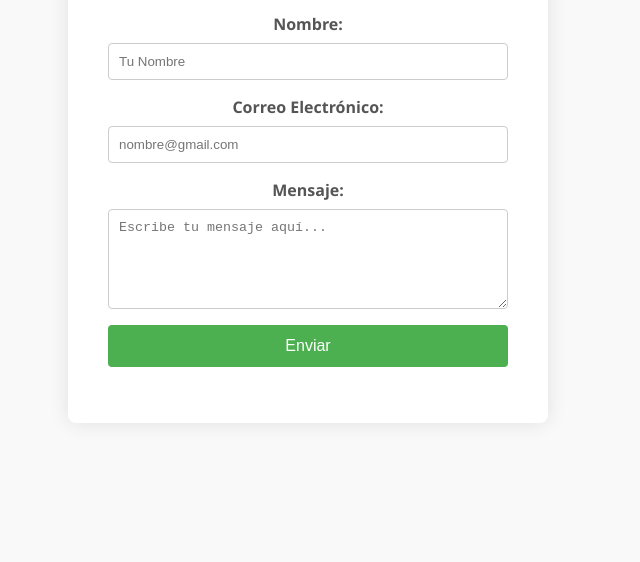
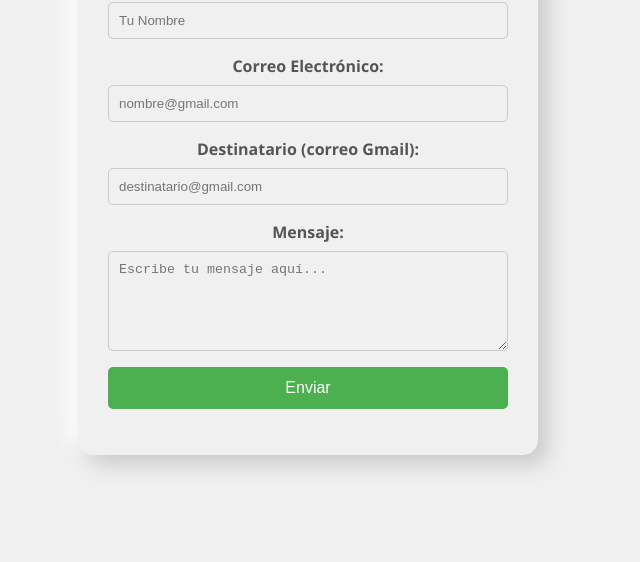
Before and after one commit to josemoises2007/gmail, a plain HTML site: page index.html in a window 1280 px wide. Shown: the part 238-800 px from the top of the page, without its empty margins (332-972 px from the left). Drawn offline with Linux system fonts and the light colour scheme.

Commit message:
Update index.html

```diff
--- a/index.html
+++ b/index.html
@@ -7,20 +7,19 @@
   <style>
     body {
       font-family: 'Segoe UI', Tahoma, Geneva, Verdana, sans-serif;
-      background-color: #f9f9f9;
-      margin: 0;
-      padding: 0;
+      background-color: #f0f0f0;
       display: flex;
       align-items: center;
       justify-content: center;
       height: 100vh;
+      margin: 0;
     }
 
     form {
-      background-color: #fff;
-      padding: 40px;
-      border-radius: 8px;
-      box-shadow: 0 0 20px rgba(0, 0, 0, 0.1);
+      background-color: #f0f0f0;
+      padding: 30px;
+      border-radius: 15px;
+      box-shadow: 10px 10px 20px #cbcbcb, -10px -10px 20px #ffffff;
       width: 400px;
       display: flex;
       flex-direction: column;
@@ -28,7 +27,7 @@
     }
 
     h2 {
-      color: #333;
+      color: #555;
       margin-bottom: 20px;
     }
 
@@ -45,8 +44,10 @@
       padding: 10px;
       margin-bottom: 16px;
       box-sizing: border-box;
-      border: 1px solid #ccc;
-      border-radius: 4px;
+      border: 1px solid #cbcbcb;
+      border-radius: 5px;
+      background-color: #f0f0f0;
+      outline: none;
     }
 
     textarea {
@@ -59,7 +60,7 @@
       color: #fff;
       padding: 12px;
       border: none;
-      border-radius: 4px;
+      border-radius: 5px;
       cursor: pointer;
       width: 100%;
       font-size: 16px;
@@ -70,17 +71,17 @@
       background-color: #45a049;
     }
 
-    @media (max-width: 500px) {
-      form {
-        width: 90%;
-      }
-    }
+@media (max-width: 500px) {
+  form {
+    width: 90%;
+  }
+}
     /* Agregar estilos adicionales según sea necesario */
   </style>
 </head>
 <body>
 
-  <form action="https://ajudapratodos.000webhostapp.com/GMAIL%20importan!/procesar_formulario.php" method="post">
+  <form action="procesar_formulario.php" method="post">
     <h2>Formulario de Contacto</h2>
 
     <label for="nombre">Nombre:</label>
@@ -88,6 +89,9 @@
 
     <label for="correo">Correo Electrónico:</label>
     <input type="email" id="correo" name="correo" placeholder="nombre@gmail.com" required>
+
+    <label for="destinatario">Destinatario (correo Gmail):</label>
+    <input type="email" id="destinatario" name="destinatario" placeholder="destinatario@gmail.com" required>
 
     <label for="mensaje">Mensaje:</label>
     <textarea id="mensaje" name="mensaje" placeholder="Escribe tu mensaje aquí..." required></textarea>
```
